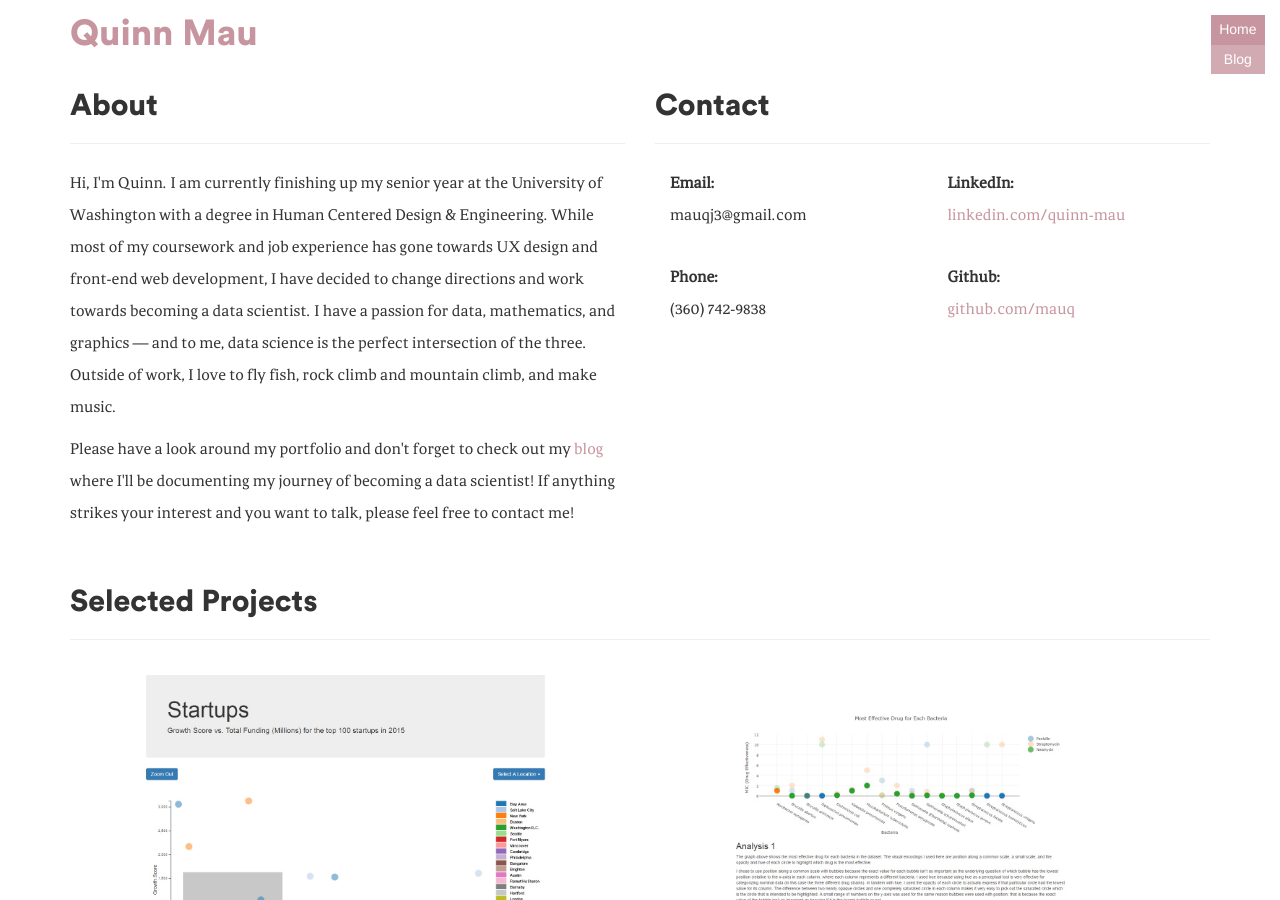
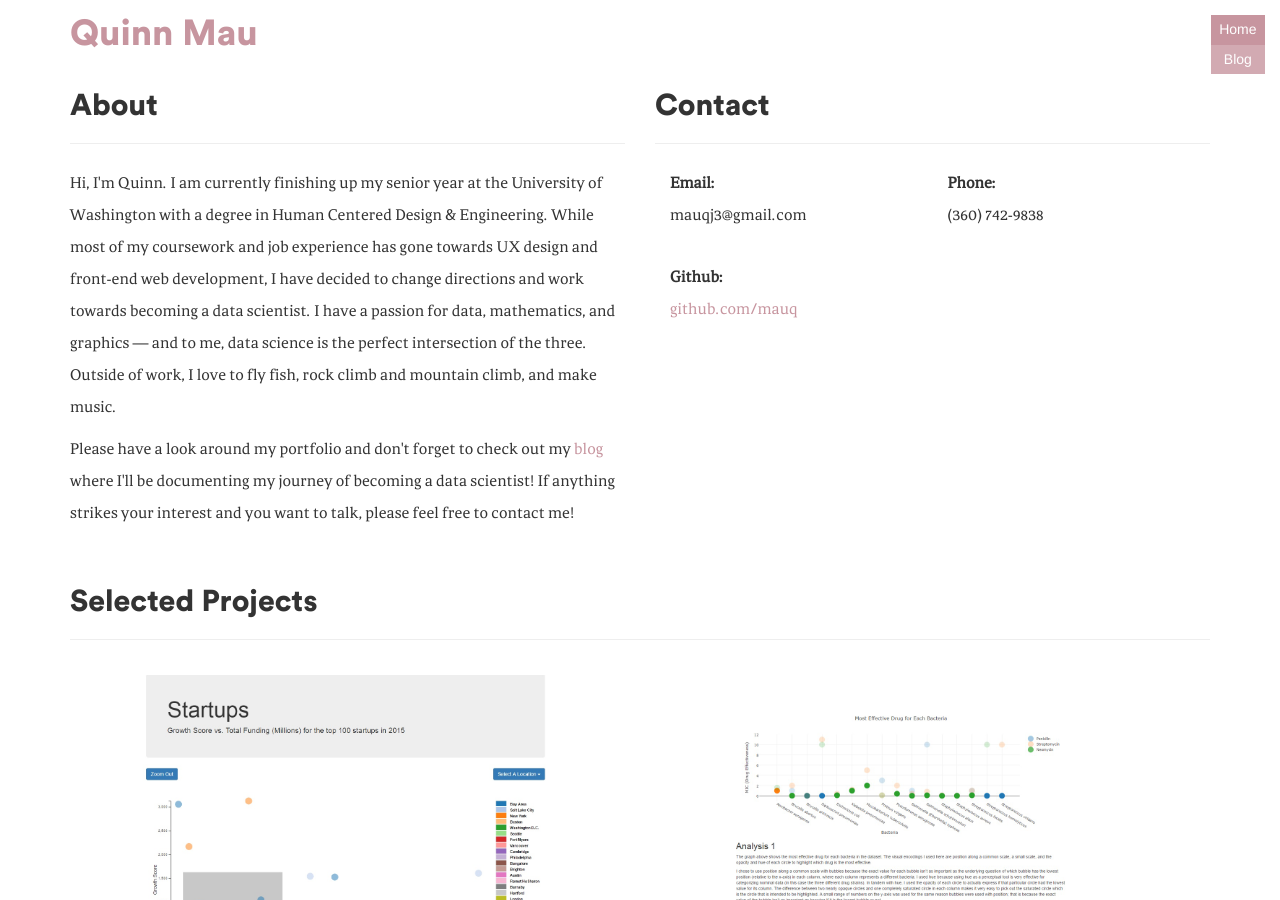
Before and after one commit to mauq/portfolio, a Jekyll site: the page built from index.html, in a window 1280 px wide and 900 px high. Built offline with Jekyll 4.4.1, drawn with Linux system fonts in a browser that asks for light colours; nearby versions of some CDN libraries.

Commit message:
removed linkedin

```diff
--- a/_data/home.json
+++ b/_data/home.json
@@ -3,10 +3,6 @@
     {
       "title": "Email:",
       "content": "mauqj3@gmail.com"
-    },
-    {
-      "title": "LinkedIn:",
-      "content": "<a href=\"https://www.linkedin.com/in/quinn-mau-199a95113/\" >linkedin.com/quinn-mau</a>"
     },
     {
       "title": "Phone:",
```
